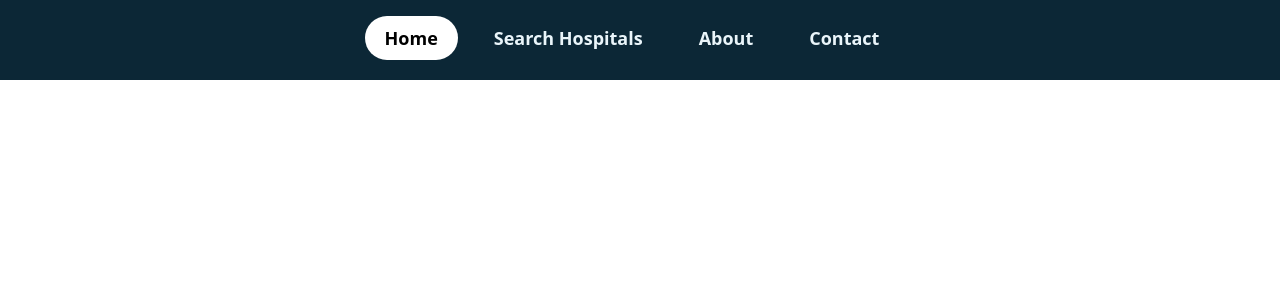
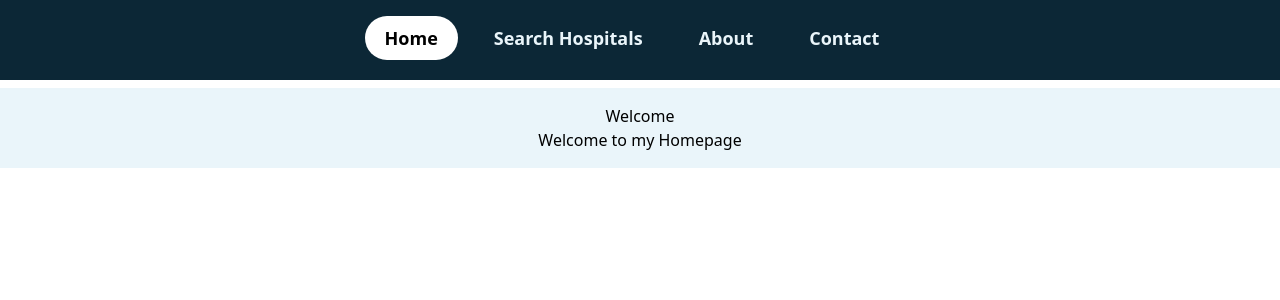
Before and after one commit to atorrez007/rn-front-end, a React (Create React App) app: page / in a window 1280 px wide. Shown: the top 300 px of the page. Built offline with nearby package versions, Linux system fonts and the light colour scheme.

Commit message:
added component for test

```diff
--- a/src/App.js
+++ b/src/App.js
@@ -1,9 +1,11 @@
 import { BrowserRouter } from "react-router-dom";
+import Hero from "./components/Hero";
 import Navbar from "./components/Navbar";
 function App() {
   return (
     <BrowserRouter>
       <Navbar />
+      <Hero />
     </BrowserRouter>
   );
 }
--- /dev/null
+++ b/src/components/Hero.js
@@ -0,0 +1,14 @@
+import React from "react";
+
+export const Hero = () => {
+  return (
+    <div>
+      <div className="bg-blizzard-100 w-full p-4 text-center justify-center">
+        <h1>Welcome</h1>
+        <p>Welcome to my Homepage</p>
+      </div>
+    </div>
+  );
+};
+
+export default Hero;
```
